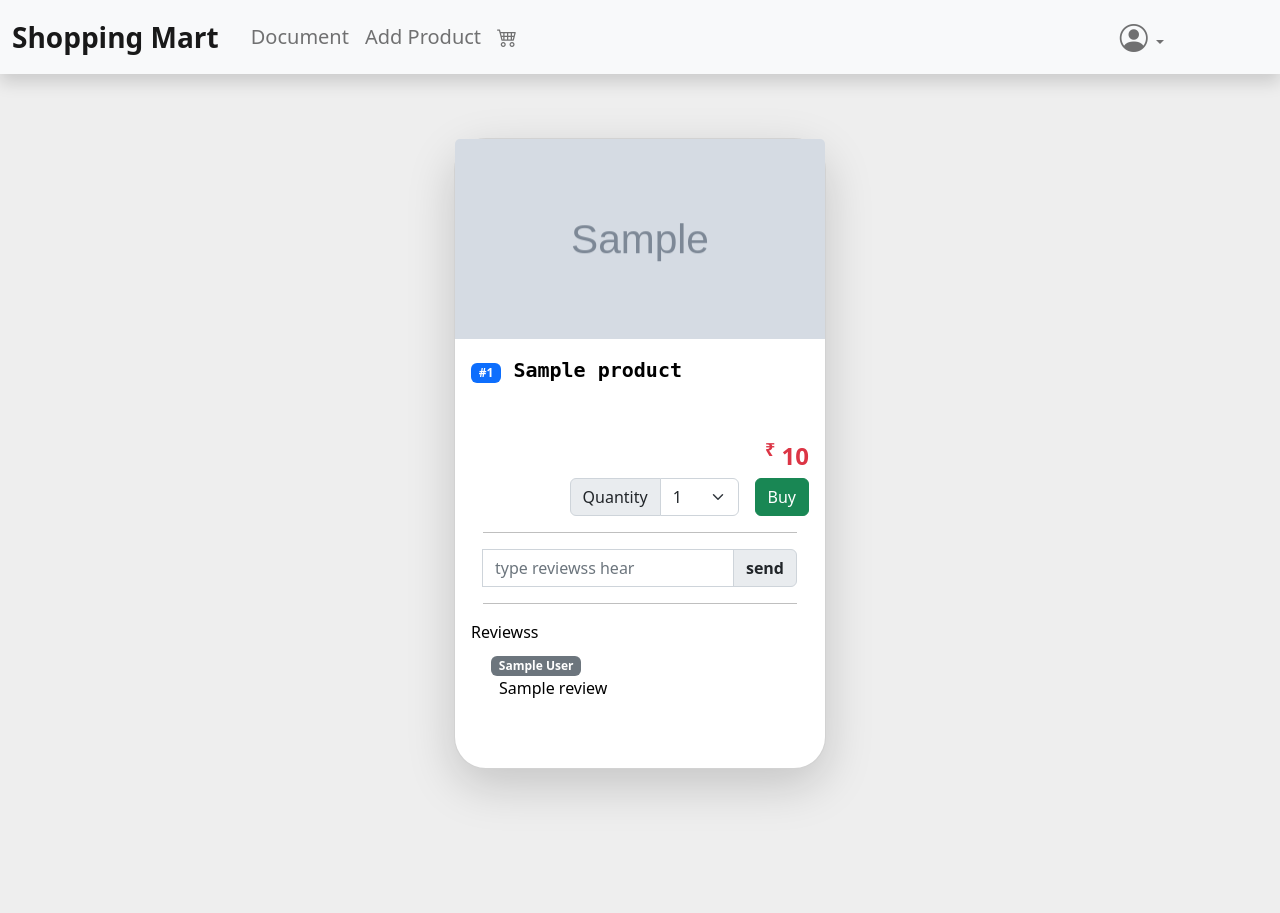
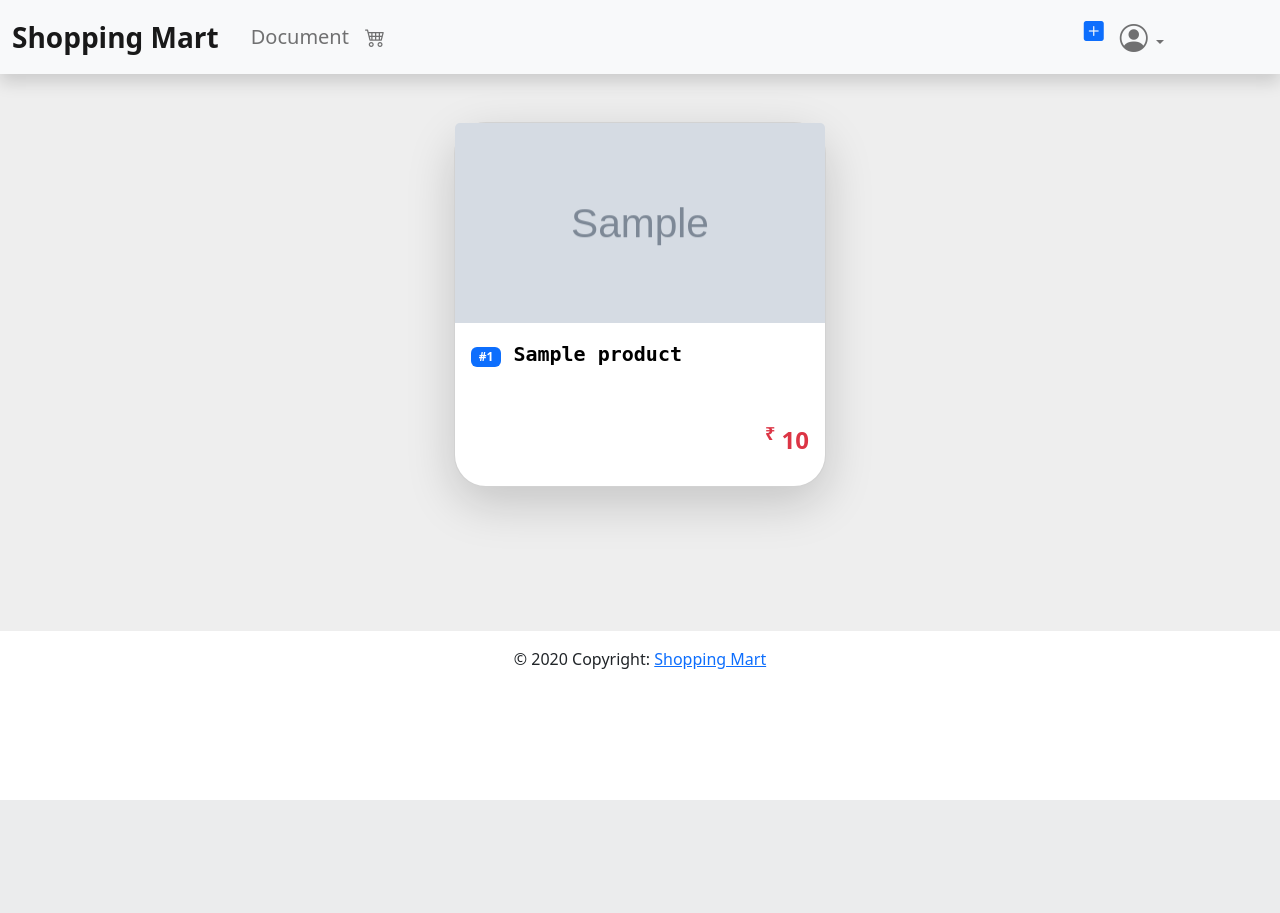
Before and after one commit to HENILCODES/Enjay, a PHP site: page / in a window 1280 px wide. After the commit the page ends 800 px from the top, so only its background shows below. Run offline with PHP 8.4, Linux system fonts and the light colour scheme; the visitor is signed in with stand-in values (Sample User, id 1); tables that the repository leaves empty or names only in its code hold one stand-in row (values such as "Sample post"); grey boxes marked "Sample" are stand-in pictures.

Commit message:
edit home page

```diff
--- a/RDBMS/AddProduct.php
+++ b/RDBMS/AddProduct.php
@@ -6,8 +6,6 @@
     <meta http-equiv="X-UA-Compatible" content="IE=edge">
     <meta name="viewport" content="width=device-width, initial-scale=1.0">
     <title>Document</title>
-    <link rel="stylesheet" href="CSS/bootstrap.min.css">
-    <link rel="stylesheet" href="https://cdn.jsdelivr.net/npm/bootstrap-icons@1.10.3/font/bootstrap-icons.css">
 </head>
 
 <body>
--- a/RDBMS/Group/nav.php
+++ b/RDBMS/Group/nav.php
@@ -1,3 +1,7 @@
+<head>
+    <link rel="stylesheet" href="CSS/bootstrap.min.css">
+    <link rel="stylesheet" href="https://cdn.jsdelivr.net/npm/bootstrap-icons@1.10.3/font/bootstrap-icons.css">
+</head>
 <nav class="navbar navbar-expand-lg sticky-top shadow navbar-light bg-light">
     <div class="container-fluid">
         <a class="navbar-brand fs-3 fw-bold" href="index.php">Shopping Mart</a>
@@ -10,13 +14,13 @@
                     <a href="documents.php" class="nav-link fs-5"> Document </a>
                 </li>
                 <li class="nav-item">
-                    <a href="AddProduct.php" class="nav-link fs-5"> Add Product </a>
-                </li>
-                <li class="nav-item">
                     <a href="cartFile.php" class="nav-link"> <i class="bi bi-cart4 fs-5"></i></a>
                 </li>
             </ul>
             <ul class="navbar-nav d-flex">
+                <li class="nav-item">
+                    <a href="AddProduct.php" class="nav-link fs-5 text-primary bi bi-plus-square-fill"> </a>
+                </li>
                 <li class="nav-item dropdown me-5 pe-5">
                     <a class="nav-link dropdown-toggle" href="#" id="navbarDropdown" role="button" data-bs-toggle="dropdown" aria-expanded="false">
                         <i class="bi bi-person-circle fs-3"></i>
@@ -44,3 +48,4 @@
         </div>
     </div>
 </nav>
+<script src="JS/bootstrap.bundle.min.js"></script>
--- a/RDBMS/PHP/buy.php
+++ b/RDBMS/PHP/buy.php
@@ -6,8 +6,8 @@ if (isset($_REQUEST['buy'])) {
 
     $product_id = $_REQUEST['product_id'];
     $customer_id = $active_user_id;
-
-    $insert_order = "insert into customer_products (customer_id,product_id) values ($customer_id,$product_id)";
+    $quantity = $_REQUEST['quantity'];
+    $insert_order = "insert into customer_products (customer_id,product_id,quantity) values ($customer_id,$product_id,$quantity)";
     $execut_insert = mysqli_query($conn,$insert_order);
     if ($execut_insert) {
         header("location: ../cartFile.php");
--- a/RDBMS/documents.php
+++ b/RDBMS/documents.php
@@ -11,10 +11,6 @@ include "PHP/security.php";
     <meta http-equiv="X-UA-Compatible" content="IE=edge">
     <meta name="viewport" content="width=device-width, initial-scale=1.0">
     <title>Document</title>
-    <link rel="stylesheet" href="CSS/bootstrap.min.css">
-    <link rel="stylesheet" href="https://cdn.jsdelivr.net/npm/bootstrap-icons@1.10.3/font/bootstrap-icons.css">
-
-    <script src="JS/bootstrap.bundle.min.js"></script>
 </head>
 
 <body>
@@ -97,6 +93,4 @@ include "PHP/security.php";
             </div>
     </section>
 </body>
-<script src="JS/bootstrap.bundle.min.js"></script>
-
 </html>
--- a/RDBMS/index.php
+++ b/RDBMS/index.php
@@ -10,8 +10,6 @@ include "PHP/db.php";
     <meta http-equiv="X-UA-Compatible" content="IE=edge">
     <meta name="viewport" content="width=device-width, initial-scale=1.0">
     <title>Home</title>
-    <link rel="stylesheet" href="CSS/bootstrap.min.css">
-    <link rel="stylesheet" href="https://cdn.jsdelivr.net/npm/bootstrap-icons@1.10.3/font/bootstrap-icons.css">
 </head>
 <style>
     .imgSet {
@@ -26,90 +24,29 @@ include "PHP/db.php";
     <?php
     include "Group/nav.php";
     ?>
-    <section style="background-color: #eee;" class="pt-3">
-        <div class="container py-5 ">
+    <section style="background-color: #eee;">
+        <div class="container py-5">
             <div>
                 <div class="row gx-4 gx-lg-5 row-cols-2 row-cols-md-3 row-cols-xl-4 justify-content-center flex-wrap">
                     <?php
                     $select_product = "select * from products ORDER BY id DESC";
                     $result_select_product = mysqli_query($conn, $select_product);
-
                     while ($row = mysqli_fetch_array($result_select_product)) {
                     ?>
-
                         <div class="col mb-5" style="width: 420px;">
-                            <div class="card text-black mb-5 shadow-lg rounded-5">
+                            <a href="product.php?q=<?php echo $row['id'] ?>" class="text-decoration-none">
+                                <div class="card text-black mb-5 pb-2 shadow-lg rounded-5">
                                     <div class="card-img-top imgSet" style=" background: url('upload/<?php echo $row['photo']; ?>')" alt="Apple Computer"></div>
                                     <div class="card-body">
                                         <div style="height: 75px;" class="mb-2">
                                             <p class="card-title"> <span class="badge bg-primary me-2 fw-bold">#<?php echo $row['id'] ?> </span> <span class="fs-5 fw-bold" style="font-family: monospace;"><?php echo $row['name'] ?></span> </p>
                                         </div>
                                         <div class="text-end">
-                                        <form method="get" action="PHP/buy.php">
-                                            <input type="hidden" name="product_id" value="<?php echo $row['id']; ?>">
                                             <p class="fw-bolder fs-4 text-danger mb-1"><sup>₹</sup> <?php echo $row['price'] ?></p>
-                                            <?php
-                                            if (isset($_SESSION['Active_User'])) {
-                                            ?>
-                                                <div class="d-flex justify-content-end">
-                                                    <div class="input-group w-50 me-3">
-                                                        <label class="input-group-text">Quantity</label>
-                                                        <select class="form-select" name="semester" id="sem">
-                                                            <option value="1">1</option>
-                                                            <option value="2">2</option>
-                                                            <option value="3">3</option>
-                                                            <option value="4">4</option>
-                                                            <option value="5">5</option>
-                                                            <option value="6">6</option>
-                                                        </select>
-                                                    </div>
-                                                    <div class="bo">
-                                                        <button class="btn btn-success" type="submit" name="buy">Buy</button>
-                                                    </div>
-                                                </div>
-                                            <?php
-                                            }
-                                            ?>
-                                        </form>
-                                    </div>
-                                    <div class="container my-3">
-                                        <hr>
-                                        <?php
-                                        if (isset($_SESSION['Active_User'])) {
-                                        ?>
-                                            <form class="row g-3" action="PHP/reviewSend.php" method="post">
-                                                <div class="input-group">
-                                                    <input type="hidden" name="product_id" value="<?php echo $row['id']; ?>">
-                                                    <input autocomplete="off" required type="text" class="form-control" name="reviews" placeholder="type reviewss hear" id="sname">
-                                                    <button type="submit" class="input-group-text fw-bold justify-content-center" name="send">send</button>
-                                                </div>
-                                            </form>
-                                            <hr>
-                                        <?php
-                                        }
-                                        ?>
-                                    </div>
-                                    <span>Reviewss</span>
-                                    <div>
-                                        <div class="container mt-2" style="height: 100px; overflow-y: auto;">
-                                            <?php
-                                            $select_reviews = "SELECT reviews.name,customers.name as customer_name from reviews INNER JOIN customers ON reviews.customer_id = customers.id WHERE product_id='$row[id]' ORDER by reviews.id DESC";
-                                            $execute_select_reviews = mysqli_query($conn, $select_reviews);
-                                            while ($row = mysqli_fetch_array($execute_select_reviews)) {
-                                            ?>
-                                                <div class="box ps-2">
-                                                    <span class="badge bg-secondary"><?php echo $row['customer_name']; ?></span>
-                                                    <div class="ms-2">
-                                                        <p><?php echo $row['name']; ?></p>
-                                                    </div>
-                                                </div>
-                                            <?php
-                                            }
-                                            ?>
                                         </div>
                                     </div>
                                 </div>
-                            </div>
+                            </a>
                         </div>
                     <?php
                     }
@@ -118,8 +55,11 @@ include "PHP/db.php";
             </div>
         </div>
     </section>
+    <footer class="page-footer font-small blue">
+        <div class="footer-copyright text-center py-3">© 2020 Copyright:
+            <a href="#"> Shopping Mart</a>
+        </div>
+    </footer>
 </body>
 
-<script src="JS/bootstrap.bundle.min.js"></script>
-
 </html>
```
Also changed, not shown: RDBMS/cartFile.php (+8 -5 lines), RDBMS/product.php (added, +44 -0 lines), j.php (+36 -0 lines). Lines whose indentation alone changed are shown as unchanged.
